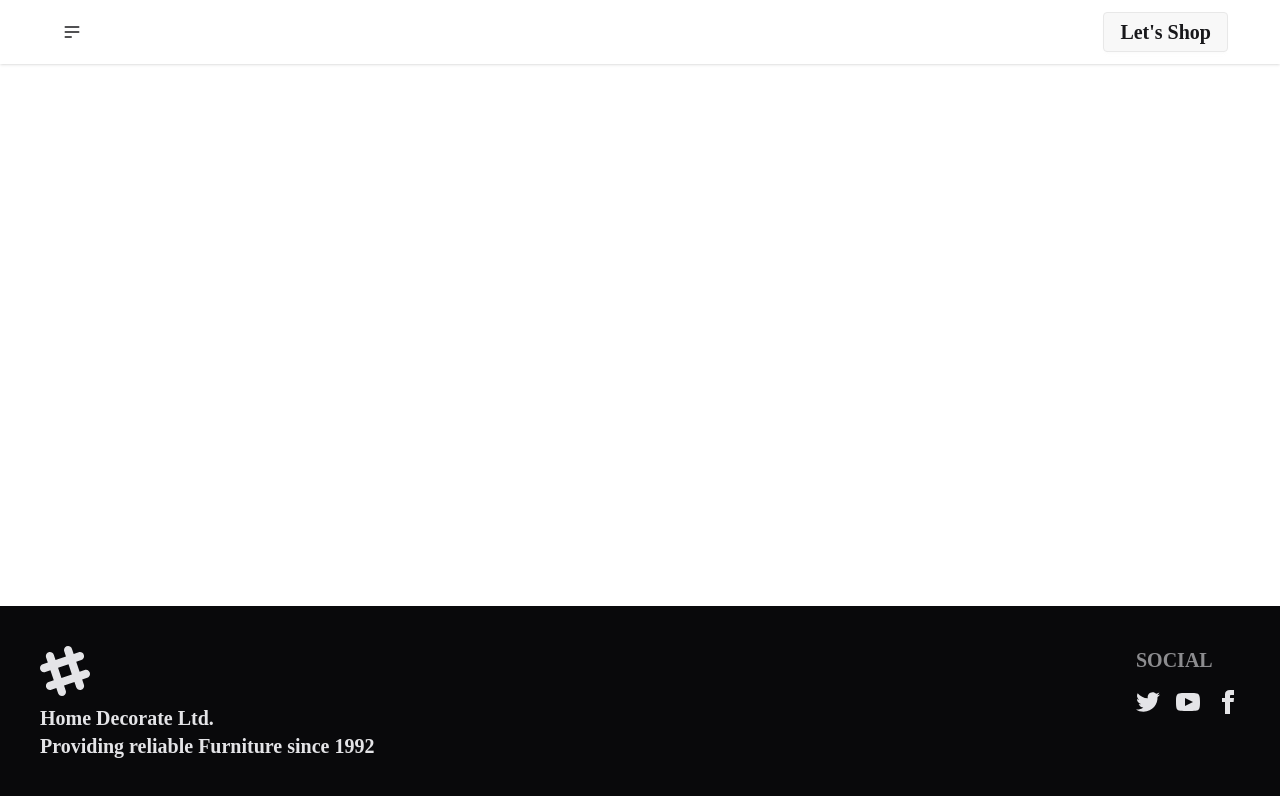
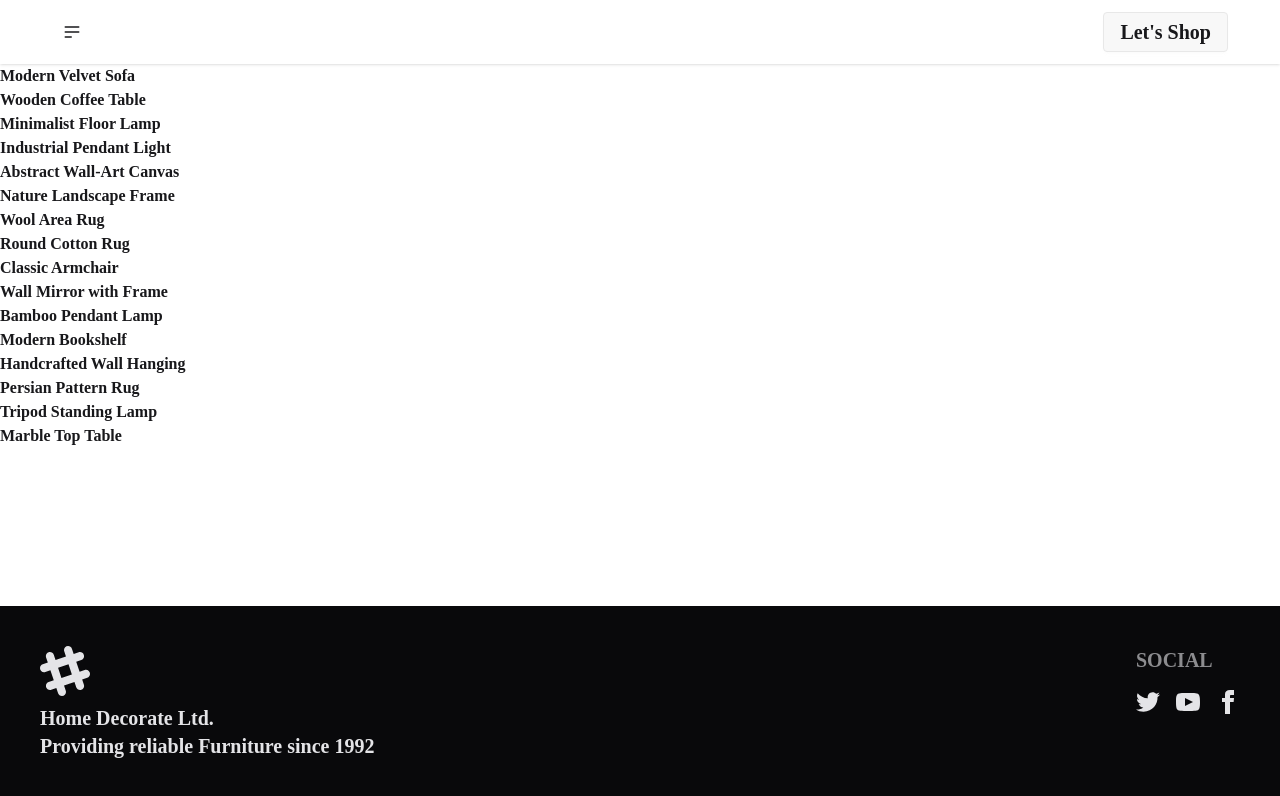
Before and after one commit to TusharChow20/projectHomeDecorator, a React (Vite) app: page / in a window 1280 px wide. Shown: the top 796 px of the page. Built offline with nearby package versions, Linux system fonts and the light colour scheme; a web font is replaced by a local one.

Commit message:
data fetch to home

```diff
--- a/package.json
+++ b/package.json
@@ -11,6 +11,7 @@
   },
   "dependencies": {
     "@tailwindcss/vite": "^4.1.14",
+    "axios": "^1.12.2",
     "react": "^19.1.1",
     "react-dom": "^19.1.1",
     "react-router": "^7.9.4",
--- a/src/Home.jsx
+++ b/src/Home.jsx
@@ -1,9 +1,15 @@
 import React from "react";
+import { useLoaderData } from "react-router";
 
 const Home = () => {
+  const { data } = useLoaderData();
+  console.log(data);
+
   return (
     <div>
-      <p>This is Home</p>
+      {data.map((d) => (
+        <h1>{d.name}</h1>
+      ))}
     </div>
   );
 };
--- a/src/Pges/Error.jsx
+++ b/src/Pges/Error.jsx
@@ -6,7 +6,9 @@ const Error = () => {
   return (
     <div>
       <Navbar></Navbar>
-      <h1>This is error</h1>
+      <main className="min-h-[calc(100vh-258px)]">
+        <h1>This is error</h1>
+      </main>
       <Footer></Footer>
     </div>
   );
--- a/src/Routes/Routes.jsx
+++ b/src/Routes/Routes.jsx
@@ -4,6 +4,7 @@ import Products from "../Pges/Products";
 import MainLayOut from "../MainLayOut/MainLayOut";
 import Error from "../Pges/Error";
 import Wishlist from "../Pges/Wishlist";
+import axios from "axios";
 
 export const router = createBrowserRouter([
   {
@@ -12,7 +13,8 @@ export const router = createBrowserRouter([
     errorElement: <Error></Error>,
     children: [
       {
-        path: "/home",
+        path: "/",
+        loader: () => axios("/furnitureData.json"),
         Component: Home,
       },
       {
```
Also changed, not shown: 1 other file (tests, documents, lock files or other folders).
